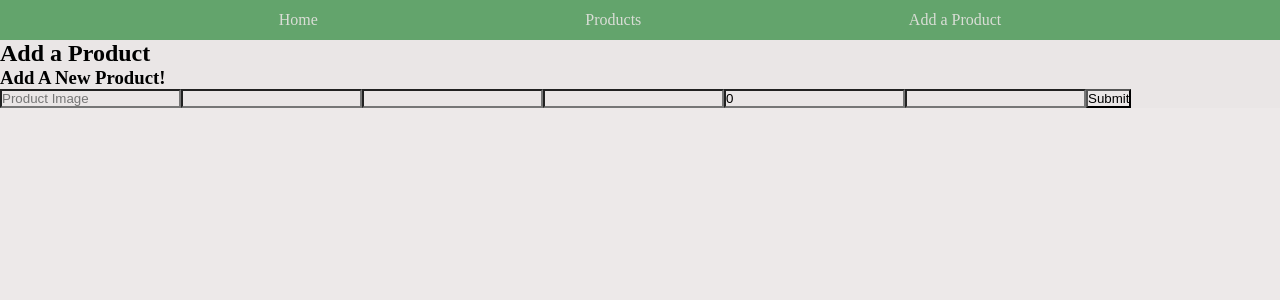
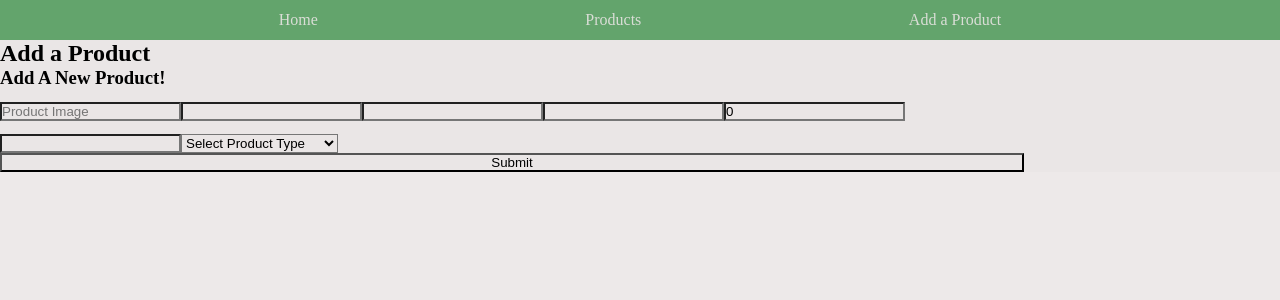
Before and after one commit to chae-la/fullstack, a React (Vite) app in the folder front-end/: page /new-product in a window 1280 px wide. Shown: the top 300 px of the page. Built offline with nearby package versions, Linux system fonts and the light colour scheme.

Commit message:
changed to a drop-down menu

```diff
--- a/front-end/src/components/Button/Button.tsx
+++ b/front-end/src/components/Button/Button.tsx
@@ -2,14 +2,12 @@ import "./Button.scss"
 
 type ButtonProps ={
     label: string;
-    link: string;
 }
 
-const Button = ({label, link}: ButtonProps) => {
+const Button = ({label}: ButtonProps) => {
     return(
-            <a className="button" href={link}>{label}</a>
+            <button className="button" >{label}</button>
     )
-
 }
 
 export default Button;
--- a/front-end/src/components/Form/Form.scss
+++ b/front-end/src/components/Form/Form.scss
@@ -2,5 +2,11 @@
 @use "../../styles/colors" as *;
 
 .form{
+    display: flex;
+    flex-direction: column;
+    width: 80%;
+    &__input{
+        margin-top: 0.8rem;
 
+    }
 }
--- a/front-end/src/components/Form/Form.tsx
+++ b/front-end/src/components/Form/Form.tsx
@@ -1,6 +1,7 @@
 import { FormEvent, useState } from "react";
-import ProductType from "../../types/ProductType"
-import "./Form.scss"
+import ProductType from "../../types/ProductType";
+import "./Form.scss";
+import Button from "../Button/Button";
 
 type FormProps = {
     defaultProduct: ProductType;
@@ -11,7 +12,7 @@ type FormProps = {
 const Form = ({ defaultProduct, formLabel, handleSubmit }: FormProps) => {
     const [product, setProduct] = useState<ProductType>(defaultProduct);
 
-    const handleInput = (event: FormEvent<HTMLInputElement>, key: string) =>
+    const handleInput = (event: FormEvent<HTMLInputElement | HTMLSelectElement>, key: string) =>
         setProduct({ ...product, [key]: event.currentTarget.value });
 
     const handleValidation = (event: FormEvent<HTMLFormElement>) => {
@@ -52,12 +53,12 @@ const Form = ({ defaultProduct, formLabel, handleSubmit }: FormProps) => {
                     className="form__input"
                     type="text"
                     placeholder="Concerns"
-                    value={product.concerns}
+                    value={product.concerns.join(", ")}
                     onChange={event => handleInput(event, "concerns")}
                 />
                 <input
                     className="form__input"
-                    type="text"
+                    type="number"
                     placeholder="Rating"
                     value={product.rating}
                     onChange={event => handleInput(event, "rating")}
@@ -69,8 +70,25 @@ const Form = ({ defaultProduct, formLabel, handleSubmit }: FormProps) => {
                     value={product.keyIngredients}
                     onChange={event => handleInput(event, "keyIngredients")}
                 />
-                <button type="submit">Submit</button>
+                <select
+                    className="form__input"
+                    value={product.typeOfProduct}
+                    onChange={event => handleInput(event, "typeOfProduct")}
+                >
+                    <option value="">Select Product Type</option>
+                    <option value="Oil-based Cleanswer">Oil-Based Cleasner</option>
+                    <option value="Water-Based Cleanser">Water-Based Cleanser</option>
+                    <option value="Toner">Toner</option>
+                    <option value="Serum">Serum</option>
+                    <option value="Essence">Essence</option>
+                    <option value="Moisturiser">Moisturiser</option>
+                    <option value="Sunscreen">Sunscreen</option>
+                    <option value="Lip Balm">Lip Balm</option>
+                    <option value="Eye Cream">Eye Cream</option>
+                    <option value="Other">Other</option>
+                </select>
             </form>
+                <Button label="Submit" />
         </div>
     );
 }
--- a/front-end/src/components/Product/Product.tsx
+++ b/front-end/src/components/Product/Product.tsx
@@ -16,7 +16,7 @@ const Product = ({ product: productObject }: ProductProps) => {
     keyIngredients,
   } = productObject;
 
-  const formattedArr = concerns.join(", ");
+
 
   return (
     <div className="product">
@@ -25,7 +25,7 @@ const Product = ({ product: productObject }: ProductProps) => {
       <h2 className="product__title">{productName}</h2>
       <h3 className="product__brand">By {brandName}</h3>
       <h4 className="product__rating">{rating} / 10</h4>
-      <p className="product__concerns">Best for {formattedArr}</p>
+      <p className="product__concerns">Best for {concerns}</p>
       <p className="product__ingredient">Key Ingredients: </p>
       <ul className="product__ingredient product_ingredient--list">
         {keyIngredients.map((ingredient, index) => (
```
